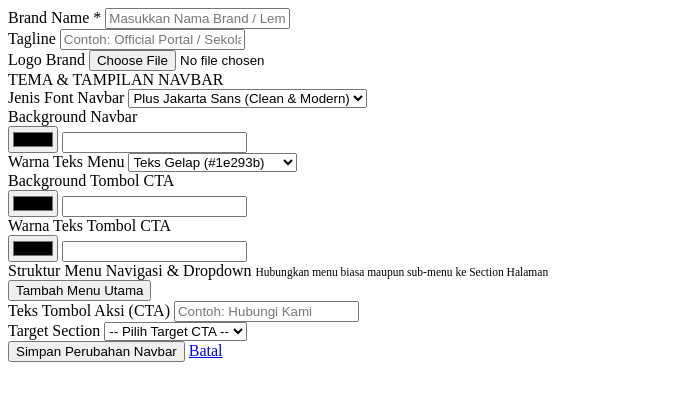
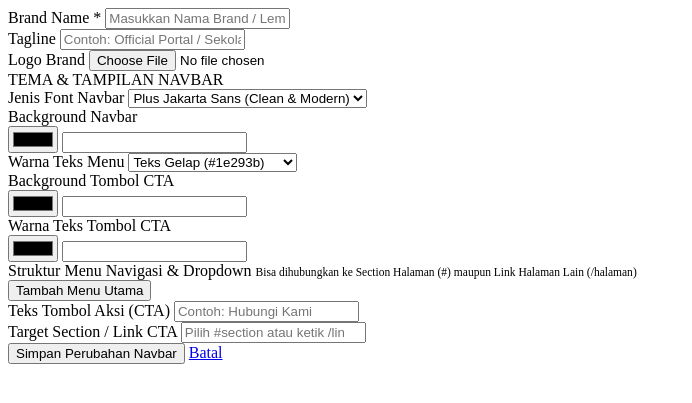
Before and after one commit to MUZAKI1453/Yayasan, a Flask app: template app/templates/forms/navbar.html in a window 1280 px wide. Shown: the top 403 px of the page, without its empty margins (0-692 px from the left). Run offline with Flask 3, Linux system fonts and the light colour scheme; the template is opened without the code that fills it, so the values that code supplies are empty.

Commit message:
perbaikan

```diff
--- a/app/templates/forms/navbar.html
+++ b/app/templates/forms/navbar.html
@@ -1,4 +1,4 @@
-<!-- FORM KHUSUS NAVBAR (DROPDOWN & DYNAMIC SECTION LINKING) -->
+<!-- FORM KHUSUS NAVBAR (DROPDOWN & DYNAMIC HYBRID LINKING) -->
 <form action="{{ url_for('admin.edit_section', section_id=section.id) }}" method="POST" enctype="multipart/form-data">
     <input type="hidden" name="csrf_token" value="{{ csrf_token() if csrf_token else '' }}">
 
@@ -12,7 +12,7 @@
                 <input type="text" name="brand_name" class="form-control form-control-sm" value="{{ section.content.get('brand_name', '') }}" required placeholder="Masukkan Nama Brand / Lembaga">
             </div>
 
-            <!-- FIELD BARU: BRAND SUBTITLE -->
+            <!-- FIELD BRAND SUBTITLE -->
             <div class="col-md-6">
                 <label class="form-label fw-semibold small text-slate-700 mb-1">
                     Tagline
@@ -92,12 +92,12 @@
         </div>
     </div>
 
-    <!-- DAFTAR LINK NAVIGASI & DROPDOWN DYNAMIC -->
+    <!-- DAFTAR LINK NAVIGASI & DROPDOWN HYBRID -->
     <div class="mb-4">
-        <div class="d-flex justify-between align-items-center mb-2">
+        <div class="d-flex justify-content-between align-items-center mb-2">
             <div>
                 <span class="fw-bold text-dark small d-block">Struktur Menu Navigasi & Dropdown</span>
-                <span class="text-muted" style="font-size: 0.72rem;">Hubungkan menu biasa maupun sub-menu ke Section Halaman</span>
+                <span class="text-muted" style="font-size: 0.72rem;">Bisa dihubungkan ke Section Halaman (#) maupun Link Halaman Lain (/halaman)</span>
             </div>
             <button type="button" class="btn btn-sm btn-outline-primary" onclick="addParentNavRow()">
                 <i class="bi bi-plus-lg me-1"></i>Tambah Menu Utama
@@ -116,20 +116,8 @@
                             <input type="text" name="nav_parents[{{ outer_loop_index }}][text]" value="{{ item.text }}" class="form-control form-control-sm" placeholder="Misal: Profil">
                         </div>
                         <div class="col-5">
-                            <label class="form-label text-muted mb-1" style="font-size: 0.7rem;">Target Section / Link</label>
-                            <select name="nav_parents[{{ outer_loop_index }}][url]" class="form-select form-select-sm" onchange="previewTargetSection(this.value)">
-                                <option value="#"># (Dropdown Parent / No Link)</option>
-                                {% for sec in page.sections %}
-                                    {% if sec.type not in ['navbar', 'footer'] %}
-                                        {% set sec_nav_id = sec.content.get('nav_id') or ('sec_' ~ sec.id) %}
-                                        {% set sec_title = sec.content.get('title') or sec.type|replace('_', ' ')|title %}
-                                        {% set target_url = '#' ~ sec_nav_id %}
-                                        <option value="{{ target_url }}" {% if item.url == target_url %}selected{% endif %}>
-                                            📌 {{ sec_title }} ({{ sec.type }})
-                                        </option>
-                                    {% endif %}
-                                {% endfor %}
-                            </select>
+                            <label class="form-label text-muted mb-1" style="font-size: 0.7rem;">Target Section / Link Halaman</label>
+                            <input type="text" list="section-urls-list" name="nav_parents[{{ outer_loop_index }}][url]" value="{{ item.url }}" class="form-control form-control-sm" placeholder="Pilih #section atau ketik /link..." onchange="previewTargetSection(this.value)">
                         </div>
                         <div class="col-2 text-end pt-3">
                             <button type="button" class="btn btn-sm btn-outline-danger border w-100" onclick="this.closest('.parent-nav-card').remove()" title="Hapus Menu Ini">
@@ -157,19 +145,7 @@
                                         <input type="text" name="nav_parents[{{ outer_loop_index }}][children][][text]" value="{{ child.text }}" class="form-control form-control-sm bg-white" placeholder="Nama Sub-Menu">
                                     </div>
                                     <div class="col-5">
-                                        <select name="nav_parents[{{ outer_loop_index }}][children][][url]" class="form-select form-select-sm bg-white" onchange="previewTargetSection(this.value)">
-                                            <option value="#">-- Pilih Target Section --</option>
-                                            {% for sec in page.sections %}
-                                                {% if sec.type not in ['navbar', 'footer'] %}
-                                                    {% set sec_nav_id = sec.content.get('nav_id') or ('sec_' ~ sec.id) %}
-                                                    {% set sec_title = sec.content.get('title') or sec.type|replace('_', ' ')|title %}
-                                                    {% set target_url = '#' ~ sec_nav_id %}
-                                                    <option value="{{ target_url }}" {% if child.url == target_url %}selected{% endif %}>
-                                                        📌 {{ sec_title }} ({{ sec.type }})
-                                                    </option>
-                                                {% endif %}
-                                            {% endfor %}
-                                        </select>
+                                        <input type="text" list="section-urls-list" name="nav_parents[{{ outer_loop_index }}][children][][url]" value="{{ child.url }}" class="form-control form-control-sm bg-white" placeholder="Pilih #section atau ketik /link..." onchange="previewTargetSection(this.value)">
                                     </div>
                                     <div class="col-2 text-end">
                                         <button type="button" class="btn btn-sm btn-light text-danger border w-100" onclick="this.closest('.child-nav-row').remove()">
@@ -185,27 +161,15 @@
         </div>
     </div>
 
-    <!-- ACTION BUTTON -->
+    <!-- ACTION BUTTON / CTA -->
     <div class="row g-3 mb-4">
         <div class="col-md-6">
             <label class="form-label fw-medium small text-slate-700">Teks Tombol Aksi (CTA)</label>
             <input type="text" name="button_text_1" class="form-control form-control-sm" value="{{ section.content.get('button_text_1', '') }}" placeholder="Contoh: Hubungi Kami">
         </div>
         <div class="col-md-6">
-            <label class="form-label fw-medium small text-slate-700">Target Section</label>
-            <select name="button_link_1" class="form-select form-select-sm" onchange="previewTargetSection(this.value)">
-                <option value="#">-- Pilih Target CTA --</option>
-                {% for sec in page.sections %}
-                    {% if sec.type not in ['navbar', 'footer'] %}
-                        {% set sec_nav_id = sec.content.get('nav_id') or ('sec_' ~ sec.id) %}
-                        {% set sec_title = sec.content.get('title') or sec.type|replace('_', ' ')|title %}
-                        {% set target_url = '#' ~ sec_nav_id %}
-                        <option value="{{ target_url }}" {% if section.content.get('button_link_1') == target_url %}selected{% endif %}>
-                            📌 {{ sec_title }} ({{ sec.type }})
-                        </option>
-                    {% endif %}
-                {% endfor %}
-            </select>
+            <label class="form-label fw-medium small text-slate-700">Target Section / Link CTA</label>
+            <input type="text" list="section-urls-list" name="button_link_1" class="form-control form-control-sm" value="{{ section.content.get('button_link_1', '#') }}" placeholder="Pilih #section atau ketik /link..." onchange="previewTargetSection(this.value)">
         </div>
     </div>
 
@@ -215,9 +179,9 @@
     </div>
 </form>
 
-<!-- OPTIONS HYDRATION TEMPLATE UNTUK JAVASCRIPT -->
-<template id="section-options-template">
-    <option value="#">-- Pilih Target Section --</option>
+<!-- DATALIST SUGESTI UNTUK AUTOCOMPLETE LINK SECTION/HALAMAN -->
+<datalist id="section-urls-list">
+    <option value="#"># (Dropdown Parent / No Link)</option>
     {% for sec in page.sections %}
         {% if sec.type not in ['navbar', 'footer'] %}
             {% set sec_nav_id = sec.content.get('nav_id') or ('sec_' ~ sec.id) %}
@@ -225,20 +189,19 @@
             <option value="#{{ sec_nav_id }}">📌 {{ sec_title }} ({{ sec.type }})</option>
         {% endif %}
     {% endfor %}
-</template>
+</datalist>
 
 <script>
     let parentNavCounter = {{ section.content.get('nav_items', [])|length }};
 
     function previewTargetSection(targetUrl) {
-        if (typeof scrollToSectionInPreview === 'function' && targetUrl && targetUrl !== '#') {
+        if (typeof scrollToSectionInPreview === 'function' && targetUrl && targetUrl.startsWith('#')) {
             scrollToSectionInPreview('', targetUrl);
         }
     }
 
     function addParentNavRow() {
         const container = document.getElementById('nav-items-container');
-        const optionsHtml = document.getElementById('section-options-template').innerHTML;
         const idx = parentNavCounter++;
         const html = `
             <div class="p-3 border rounded-3 bg-light-subtle parent-nav-card" data-index="${idx}">
@@ -248,10 +211,8 @@
                         <input type="text" name="nav_parents[${idx}][text]" class="form-control form-control-sm" placeholder="Misal: Layanan">
                     </div>
                     <div class="col-5">
-                        <label class="form-label text-muted mb-1" style="font-size: 0.7rem;">Target Section / Link</label>
-                        <select name="nav_parents[${idx}][url]" class="form-select form-select-sm" onchange="previewTargetSection(this.value)">
-                            ${optionsHtml}
-                        </select>
+                        <label class="form-label text-muted mb-1" style="font-size: 0.7rem;">Target Section / Link Halaman</label>
+                        <input type="text" list="section-urls-list" name="nav_parents[${idx}][url]" class="form-control form-control-sm" placeholder="Pilih #section atau ketik /link..." onchange="previewTargetSection(this.value)">
                     </div>
                     <div class="col-2 text-end pt-3">
                         <button type="button" class="btn btn-sm btn-outline-danger border w-100" onclick="this.closest('.parent-nav-card').remove()">
@@ -276,16 +237,13 @@
 
     function addChildNavRow(btn, parentIndex) {
         const container = btn.closest('.parent-nav-card').querySelector('.children-container');
-        const optionsHtml = document.getElementById('section-options-template').innerHTML;
         const html = `
             <div class="row g-2 align-items-center child-nav-row">
                 <div class="col-5">
                     <input type="text" name="nav_parents[${parentIndex}][children][][text]" class="form-control form-control-sm bg-white" placeholder="Nama Sub-Menu">
                 </div>
                 <div class="col-5">
-                    <select name="nav_parents[${parentIndex}][children][][url]" class="form-select form-select-sm bg-white" onchange="previewTargetSection(this.value)">
-                        ${optionsHtml}
-                    </select>
+                    <input type="text" list="section-urls-list" name="nav_parents[${parentIndex}][children][][url]" class="form-control form-control-sm bg-white" placeholder="Pilih #section atau ketik /link..." onchange="previewTargetSection(this.value)">
                 </div>
                 <div class="col-2 text-end">
                     <button type="button" class="btn btn-sm btn-light text-danger border w-100" onclick="this.closest('.child-nav-row').remove()">
```
Also changed, not shown: app/admin/sections.py (+22 -21 lines), app/admin/templates.py (+37 -19 lines), app/templates/sections/navbar.html (+12 -12 lines).
